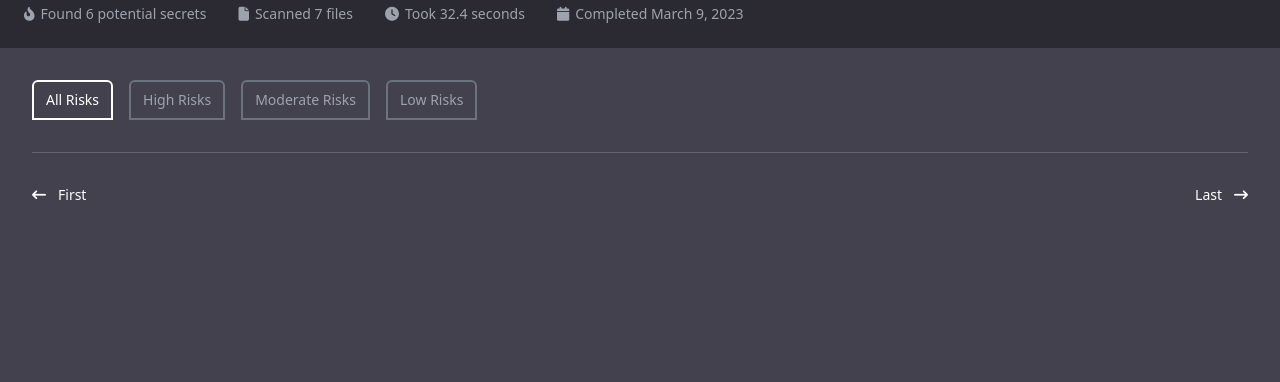
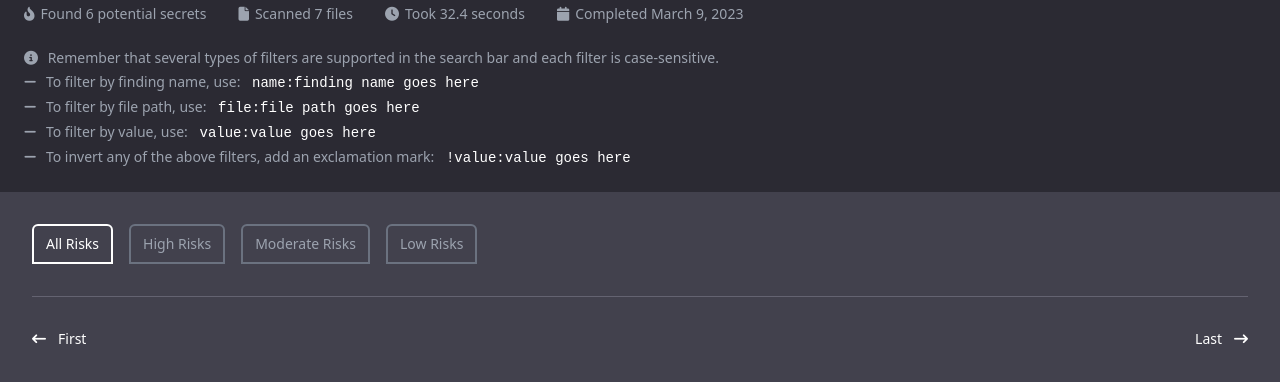
Before and after one commit to Abacus-Group-RTO/Mystiks, a plain HTML site: page mystik/report/report.html in a window 1280 px wide. Shown: the part 112-494 px from the top of the page. Drawn offline with Linux system fonts and the light colour scheme; a script that the page names is missing.

Commit message:
Add filter guide to report
- Add filter guide to the report's HTML

```diff
--- a/mystik/report/report.html
+++ b/mystik/report/report.html
@@ -429,6 +429,29 @@
                             <span data-id="timestamp-header">Completed March 9, 2023</span>
                         </div>
                     </div>
+
+                    <div class="text-gray-400 pt-6 text-sm space-y-1">
+                        <div>
+                            <i class="fa-solid fa-circle-info mr-1.5 flex-shrink-0"></i>
+                            Remember that several types of filters are supported in the search bar and each filter is case-sensitive.
+                        </div>
+                        <div>
+                            <i class="fa-solid fa-minus mr-1.5 flex-shrink-0"></i>
+                            To filter by finding name, use: <span class="monospace px-2 text-white select-all">name:finding name goes here</span>
+                        </div>
+                        <div>
+                            <i class="fa-solid fa-minus mr-1.5 flex-shrink-0"></i>
+                            To filter by file path, use: <span class="monospace px-2 text-white select-all">file:file path goes here</span>
+                        </div>
+                        <div>
+                            <i class="fa-solid fa-minus mr-1.5 flex-shrink-0"></i>
+                            To filter by value, use: <span class="monospace px-2 text-white select-all">value:value goes here</span>
+                        </div>
+                        <div>
+                            <i class="fa-solid fa-minus mr-1.5 flex-shrink-0"></i>
+                            To invert any of the above filters, add an exclamation mark: <span class="monospace px-2 text-white select-all">!value:value goes here</span>
+                        </div>
+                    </div>
                 </div>
             </div>
         </header>
```
